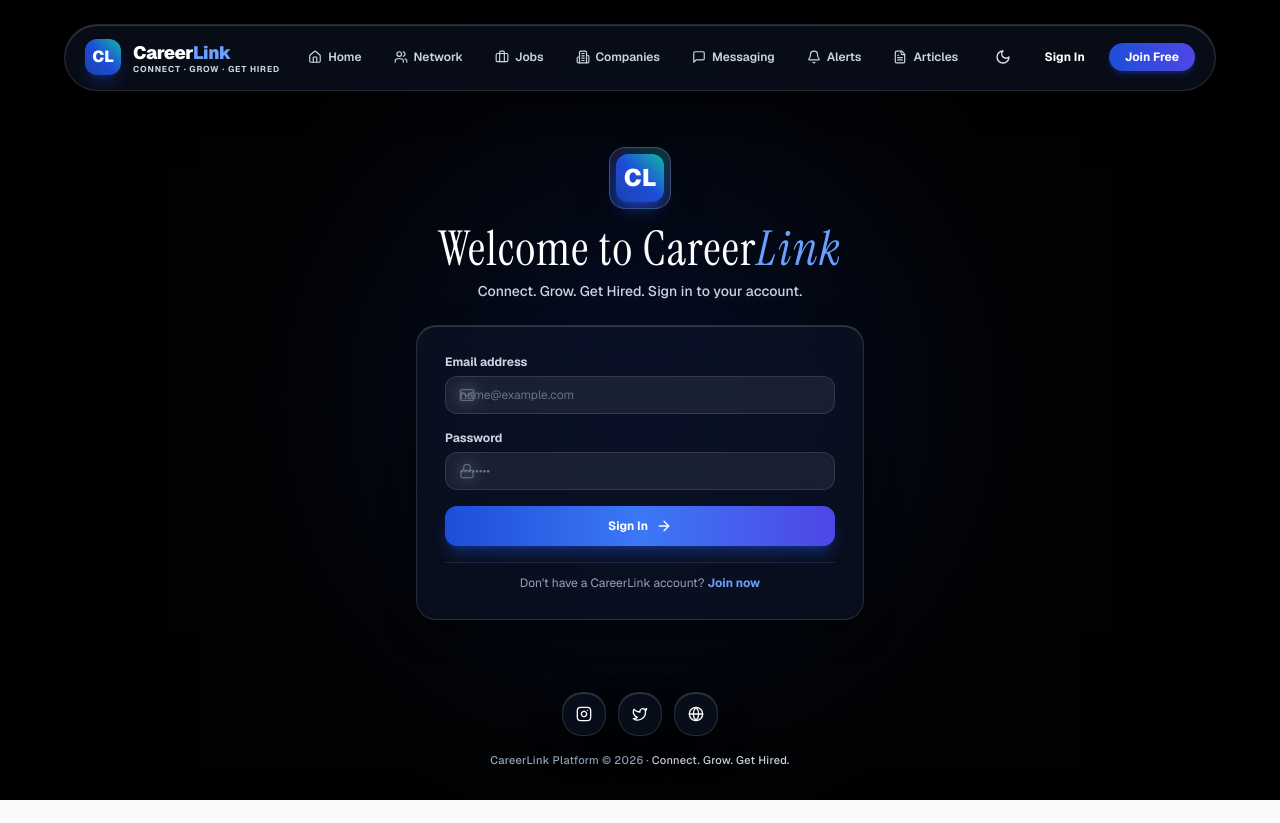
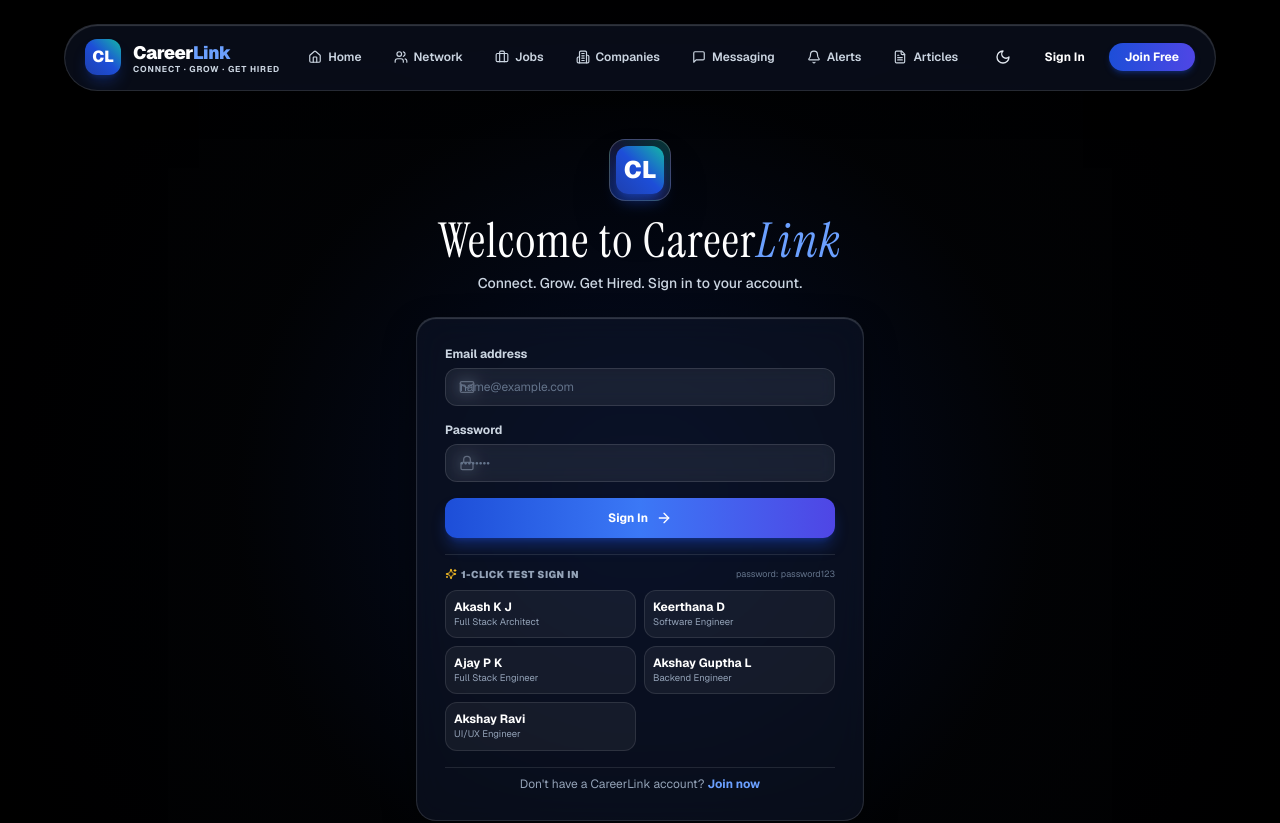
Before and after one commit to kjakash05-lang/careerlink, a React (Vite) app in the folder client/: page /login in a window 1280 px wide. Shown: the top 823 px of the page. Before the commit the page ends 800 px from the top, so only its background shows below. Built offline with nearby package versions, Linux system fonts and the light colour scheme; no server answers.

Commit message:
Fix login email normalization, add quick test sign-in chips, and seed Keerthana D account

```diff
--- a/client/src/pages/auth/LoginPage.jsx
+++ b/client/src/pages/auth/LoginPage.jsx
@@ -1,10 +1,18 @@
 import React, { useState } from 'react';
 import { Link, useNavigate, useLocation } from 'react-router-dom';
-import { ArrowRight, Loader2, Lock, Mail } from 'lucide-react';
+import { ArrowRight, Loader2, Lock, Mail, Sparkles, UserCheck } from 'lucide-react';
 import { useAuth } from '../../context/AuthContext';
 import CinematicBackground from '../../components/layout/CinematicBackground';
 import CinematicNavbar from '../../components/layout/CinematicNavbar';
 import CinematicSocialFooter from '../../components/layout/CinematicSocialFooter';
+
+const DEMO_ACCOUNTS = [
+  { name: 'Akash K J', email: 'akash.kj@example.com', role: 'Full Stack Architect' },
+  { name: 'Keerthana D', email: 'keerthana.d@example.com', role: 'Software Engineer' },
+  { name: 'Ajay P K', email: 'ajay.pk@example.com', role: 'Full Stack Engineer' },
+  { name: 'Akshay Guptha L', email: 'akshay.guptha@example.com', role: 'Backend Engineer' },
+  { name: 'Akshay Ravi', email: 'akshay.ravi@example.com', role: 'UI/UX Engineer' },
+];
 
 const LoginPage = () => {
   const { login, isLoading, error } = useAuth();
@@ -20,9 +28,22 @@ const LoginPage = () => {
   const handleSubmit = async (e) => {
     e.preventDefault();
     setFormError(null);
-    const res = await login(email, password);
+    const cleanEmail = email.trim().toLowerCase();
+    const res = await login(cleanEmail, password);
     if (res.success) {
       navigate(from, { replace: true });
+    } else {
+      setFormError(res.message);
+    }
+  };
+
+  const handleQuickLogin = async (account) => {
+    setEmail(account.email);
+    setPassword('password123');
+    setFormError(null);
+    const res = await login(account.email, 'password123');
+    if (res.success) {
+      navigate('/feed', { replace: true });
     } else {
       setFormError(res.message);
     }
@@ -53,7 +74,7 @@ const LoginPage = () => {
           </div>
 
           {/* Login Form Liquid-Glass Card */}
-          <div className="liquid-glass p-6 sm:p-7 rounded-3xl space-y-4">
+          <div className="liquid-glass p-6 sm:p-7 rounded-3xl space-y-4 shadow-2xl">
             {(formError || error) && (
               <div className="p-3 bg-rose-950/70 border border-rose-800/80 text-rose-200 text-xs rounded-xl">
                 {formError || error}
@@ -94,7 +115,7 @@ const LoginPage = () => {
               <button
                 type="submit"
                 disabled={isLoading}
-                className="w-full py-3 rounded-xl text-xs font-bold text-white bg-gradient-to-r from-pro-600 via-pro-500 to-indigo-600 hover:from-pro-500 hover:to-indigo-500 shadow-lg shadow-pro-600/40 hover:shadow-pro-600/60 transition-all flex items-center justify-center gap-2 hover:scale-[1.02] active:scale-[0.98] disabled:opacity-50"
+                className="w-full py-3 rounded-xl text-xs font-bold text-white bg-gradient-to-r from-pro-600 via-pro-500 to-indigo-600 hover:from-pro-500 hover:to-indigo-500 shadow-lg shadow-pro-600/40 hover:shadow-pro-600/60 transition-all flex items-center justify-center gap-2 hover:scale-[1.02] active:scale-[0.98] disabled:opacity-50 cursor-pointer"
               >
                 {isLoading ? (
                   <>
@@ -110,7 +131,36 @@ const LoginPage = () => {
               </button>
             </form>
 
-            <div className="pt-3 border-t border-white/10 text-center text-xs text-slate-400">
+            {/* Quick 1-Click Login Chips */}
+            <div className="pt-3 border-t border-white/10 space-y-2">
+              <div className="flex items-center justify-between">
+                <span className="text-[10px] font-black uppercase tracking-wider text-slate-400 flex items-center gap-1">
+                  <Sparkles className="w-3 h-3 text-amber-400" />
+                  <span>1-Click Test Sign In</span>
+                </span>
+                <span className="text-[9px] text-slate-500">password: password123</span>
+              </div>
+
+              <div className="grid grid-cols-2 gap-2">
+                {DEMO_ACCOUNTS.map((acc, idx) => (
+                  <button
+                    key={idx}
+                    type="button"
+                    onClick={() => handleQuickLogin(acc)}
+                    className="p-2 rounded-xl bg-white/5 hover:bg-white/15 border border-white/10 text-left transition-all group"
+                  >
+                    <p className="text-xs font-bold text-white group-hover:text-pro-300 truncate">
+                      {acc.name}
+                    </p>
+                    <p className="text-[9.5px] text-slate-400 truncate">
+                      {acc.role}
+                    </p>
+                  </button>
+                ))}
+              </div>
+            </div>
+
+            <div className="pt-2 border-t border-white/10 text-center text-xs text-slate-400">
               Don't have a CareerLink account?{' '}
               <Link to="/register" className="font-bold text-pro-400 hover:text-pro-300 hover:underline">
                 Join now
```
Also changed, not shown: 2 other files (tests, documents, lock files or other folders).
